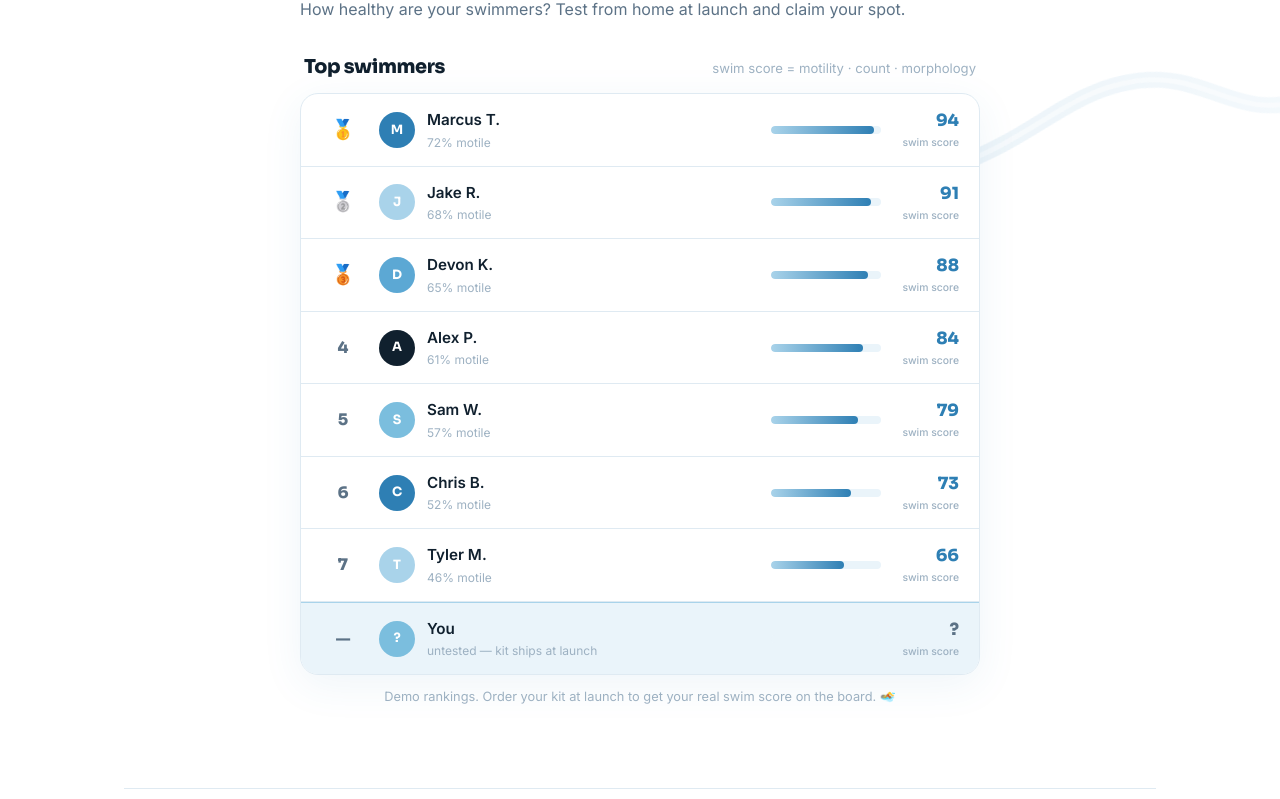
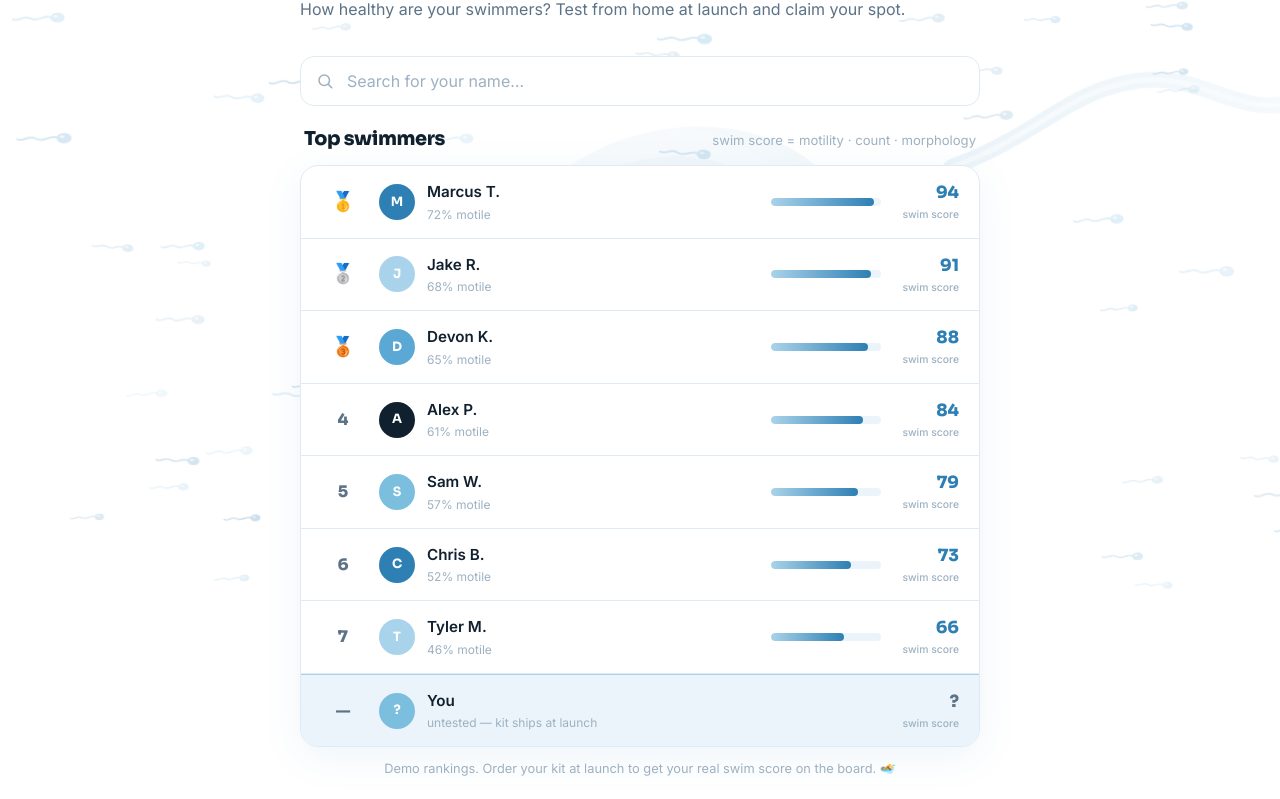
Before and after one commit to calvin003/Swimmers, a plain HTML site: page leaderboard.html in a window 1280 px wide. Shown: the part 201-1000 px from the top of the page. Drawn offline with Linux system fonts and the light colour scheme.

Commit message:
Add Google Apps Script for Sheets mirror + swim background

```diff
--- a/leaderboard.html
+++ b/leaderboard.html
@@ -104,6 +104,32 @@
   .board .tag{color:var(--ink-dim);font-size:1rem;margin-bottom:34px}
 
   /* ---- Leaderboard ---- */
+  /* ---- Search ---- */
+  .lb-search{position:relative;margin-bottom:22px}
+  .lb-search input{
+    width:100%;
+    background:#fff;
+    border:1.5px solid var(--border);
+    border-radius:14px;
+    padding:14px 18px 14px 46px;
+    color:var(--ink);
+    font-size:1rem;font-family:inherit;
+    outline:none;
+    transition:border-color .15s ease,box-shadow .15s ease;
+  }
+  .lb-search input::placeholder{color:#9db1c2}
+  .lb-search input:focus{border-color:var(--blue-deep);box-shadow:0 0 0 4px rgba(169,211,234,.35)}
+  .lb-search svg{
+    position:absolute;left:16px;top:50%;transform:translateY(-50%);
+    pointer-events:none;
+  }
+  .lb-empty{
+    display:none;
+    padding:34px 20px;text-align:center;
+    color:var(--ink-dim);font-size:.92rem;
+  }
+  .lb-empty b{color:var(--blue-deep)}
+
   .lb-head{
     display:flex;justify-content:space-between;align-items:baseline;
     margin-bottom:14px;padding:0 4px;
@@ -128,6 +154,7 @@
   .lb-row.you{
     background:var(--blue-soft);
     border-top:1px solid var(--blue);
+    border-bottom:none;
   }
   .lb-rank{
     font-family:'Sora',sans-serif;font-weight:800;font-size:1rem;
@@ -238,6 +265,14 @@
       <h1>swim rankings<span class="accent">.</span></h1>
       <p class="tag">How healthy are your swimmers? Test from home at launch and claim your spot.</p>
 
+      <div class="lb-search">
+        <svg width="18" height="18" viewBox="0 0 24 24" fill="none" aria-hidden="true">
+          <circle cx="11" cy="11" r="7" stroke="#9db1c2" stroke-width="2"/>
+          <path d="M16.5 16.5L21 21" stroke="#9db1c2" stroke-width="2" stroke-linecap="round"/>
+        </svg>
+        <input type="search" id="lbSearch" placeholder="Search for your name…" aria-label="Search the leaderboard by name">
+      </div>
+
       <div class="lb-head">
         <h2>Top swimmers</h2>
         <span>swim score = motility · count · morphology</span>
@@ -259,6 +294,7 @@
   </div>
 </main>
 
+<script src="swim-bg.js"></script>
 <script>
   /* ---- Swim rankings (demo data until kits ship) ---- */
   const AVATAR_COLORS = ['#2e7fb4','#a9d3ea','#5ca8d4','#10202e','#7bbede'];
@@ -281,7 +317,7 @@
 
   const card = document.getElementById('lbCard');
   const rows = RANKINGS.map((r, i) => `
-    <div class="lb-row">
+    <div class="lb-row" data-name="${r.name.toLowerCase()}">
       <div class="lb-rank ${i < 3 ? 'medal' : ''}">${MEDALS[i] || i + 1}</div>
       <div class="lb-who">
         <span class="lb-avatar" style="background:${AVATAR_COLORS[i % AVATAR_COLORS.length]}">${r.name[0]}</span>
@@ -295,7 +331,7 @@
     </div>`);
 
   rows.push(`
-    <div class="lb-row you">
+    <div class="lb-row you" data-name="you ${email.toLowerCase()}">
       <div class="lb-rank">—</div>
       <div class="lb-who">
         <span class="lb-avatar" style="background:${AVATAR_COLORS[4]}">${(email[0] || '?').toUpperCase()}</span>
@@ -308,7 +344,25 @@
       <div class="lb-score">?<small>swim score</small></div>
     </div>`);
 
+  rows.push(`
+    <div class="lb-empty" id="lbEmpty">
+      No swimmer by that name yet. <b>Join the waitlist and claim it at launch.</b> 🏊
+    </div>`);
+
   card.innerHTML = rows.join('');
+
+  /* ---- Name search ---- */
+  const searchInput = document.getElementById('lbSearch');
+  searchInput.addEventListener('input', () => {
+    const q = searchInput.value.trim().toLowerCase();
+    let visible = 0;
+    card.querySelectorAll('.lb-row').forEach(row => {
+      const hit = !q || row.dataset.name.includes(q);
+      row.style.display = hit ? '' : 'none';
+      if(hit) visible++;
+    });
+    document.getElementById('lbEmpty').style.display = visible ? 'none' : 'block';
+  });
   // let the rows paint at width 0, then animate the bars in
   requestAnimationFrame(() => requestAnimationFrame(() => {
     card.querySelectorAll('.lb-bar i').forEach(bar => {
--- /dev/null
+++ b/swim-bg.js
@@ -0,0 +1,67 @@
+/* Tiny background swimmers — shared by index.html and leaderboard.html.
+   Injects a fixed full-screen layer of small animated sperm drifting across
+   the page. Sits behind <main> (z-index 0) like the big bg-swimmer. */
+(function(){
+  if (window.matchMedia('(prefers-reduced-motion: reduce)').matches) return;
+
+  var COUNT = 80;
+  var COLORS = ['#a9d3ea', '#8fb9d6', '#bcd9ec', '#9ec6e0'];
+
+  var style = document.createElement('style');
+  style.textContent = [
+    '.micro-swimmers{position:fixed;inset:0;z-index:0;pointer-events:none;overflow:hidden}',
+    '.micro-swimmers .ms{position:absolute;left:0;top:0;will-change:transform;',
+    '  animation-name:ms-swim;animation-timing-function:linear;animation-iteration-count:infinite}',
+    '.micro-swimmers .ms-bob{animation:ms-bob ease-in-out infinite alternate}',
+    '@keyframes ms-swim{from{transform:translateX(-8vw)}to{transform:translateX(108vw)}}',
+    '@keyframes ms-bob{from{transform:translateY(-14px) rotate(-4deg)}to{transform:translateY(14px) rotate(4deg)}}'
+  ].join('\n');
+  document.head.appendChild(style);
+
+  var layer = document.createElement('div');
+  layer.className = 'micro-swimmers';
+  layer.setAttribute('aria-hidden', 'true');
+
+  function spermSvg(width, color){
+    // head on the right, wavy tail trailing left; SMIL animates the tail wiggle
+    return '<svg width="' + width + '" viewBox="0 0 64 24" fill="none" xmlns="http://www.w3.org/2000/svg">' +
+      '<path stroke="' + color + '" stroke-width="2.2" stroke-linecap="round" fill="none" ' +
+        'd="M46 12 C 38 7, 30 17, 22 12 C 14 7, 8 16, 2 12">' +
+        '<animate attributeName="d" dur="0.8s" repeatCount="indefinite" values="' +
+          'M46 12 C 38 7, 30 17, 22 12 C 14 7, 8 16, 2 12;' +
+          'M46 12 C 38 17, 30 7, 22 12 C 14 16, 8 7, 2 12;' +
+          'M46 12 C 38 7, 30 17, 22 12 C 14 7, 8 16, 2 12"/>' +
+      '</path>' +
+      '<ellipse cx="52" cy="12" rx="8" ry="5.5" fill="' + color + '"/>' +
+      '<ellipse cx="50" cy="10.5" rx="2.6" ry="1.6" fill="#ffffff" opacity=".6"/>' +
+    '</svg>';
+  }
+
+  for (var i = 0; i < COUNT; i++) {
+    var size     = 34 + Math.random() * 26;        // px width
+    var duration = 22 + Math.random() * 30;        // s to cross the screen
+    var delay    = -Math.random() * duration;      // negative → already mid-swim on load
+    var bobDur   = 2.5 + Math.random() * 3;
+    var top      = Math.random() * 100;            // vh
+    var opacity  = 0.18 + Math.random() * 0.3;
+    var color    = COLORS[Math.floor(Math.random() * COLORS.length)];
+
+    var s = document.createElement('div');
+    s.className = 'ms';
+    s.style.top = top + 'vh';
+    s.style.opacity = opacity;
+    s.style.animationDuration = duration + 's';
+    s.style.animationDelay = delay + 's';
+
+    var bob = document.createElement('div');
+    bob.className = 'ms-bob';
+    bob.style.animationDuration = bobDur + 's';
+    bob.style.animationDelay = (-Math.random() * bobDur) + 's';
+    bob.innerHTML = spermSvg(Math.round(size), color);
+
+    s.appendChild(bob);
+    layer.appendChild(s);
+  }
+
+  document.body.insertBefore(layer, document.body.firstChild);
+})();
```
Also changed, not shown: index.html (+1 -0 lines), 1 other file.
